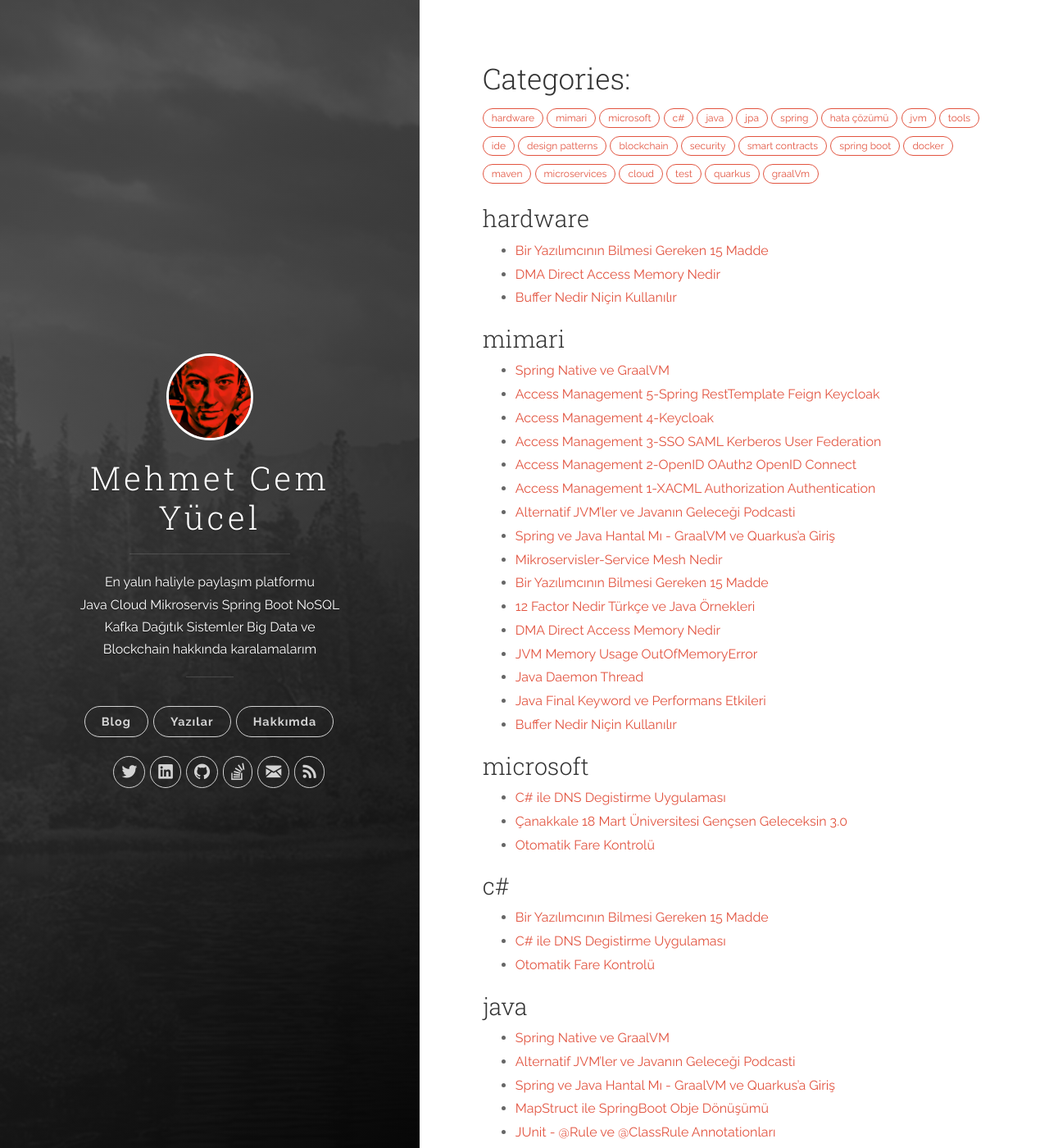
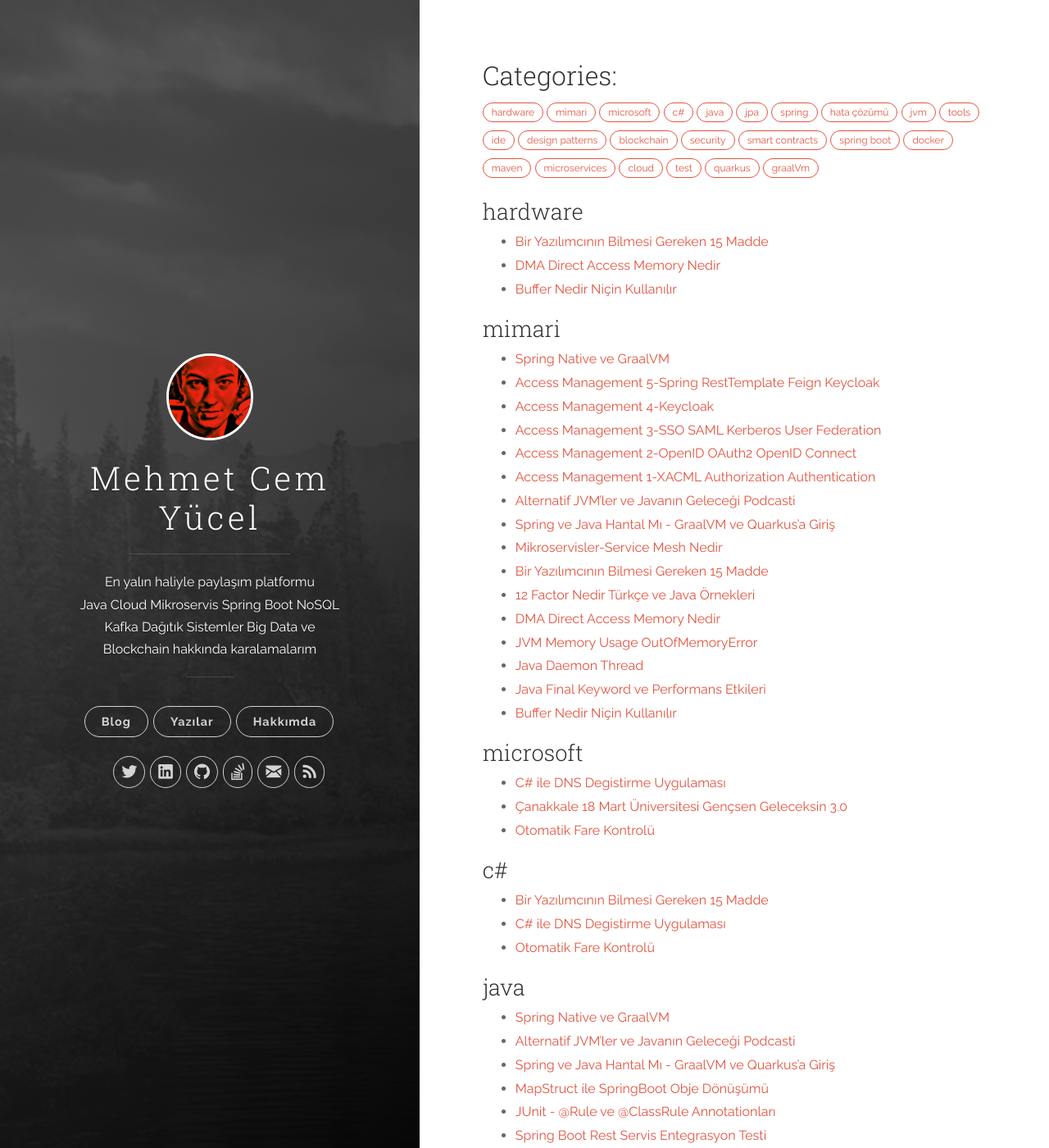
Before and after one commit to pozerank/pozerank.github.io, a Jekyll site: the page built from categories.md, in a window 1280 px wide and 1400 px high. Shown: the whole window at 82% size. Built offline with Jekyll 4.4.1, drawn with Linux system fonts in a browser that asks for light colours.

Commit message:
headerlar ufalttım 2. kez

```diff
--- a/_sass/uno.scss
+++ b/_sass/uno.scss
@@ -960,24 +960,24 @@ h5 {
 
 h1 {
 	margin-top: 0;
-	font-size: 2.7em;
+	font-size: 2.2em;
 	line-height: 1.2em;
 	letter-spacing: .05em; }
 
 h2 {
-	font-size: 2.2em; }
+	font-size: 2.0em; }
 
 h3 {
-	font-size: 1.8em; }
+	font-size: 1.7em; }
 
 h4 {
-	font-size: 1.4em; }
+	font-size: 1.3em; }
 
 h4 {
-	font-size: 1.2em; }
+	font-size: 1.1em; }
 
 h5 {
-	font-size: 1em; }
+	font-size: 0.9em; }
 
 p {
 	margin-bottom: 1.3em;
```
